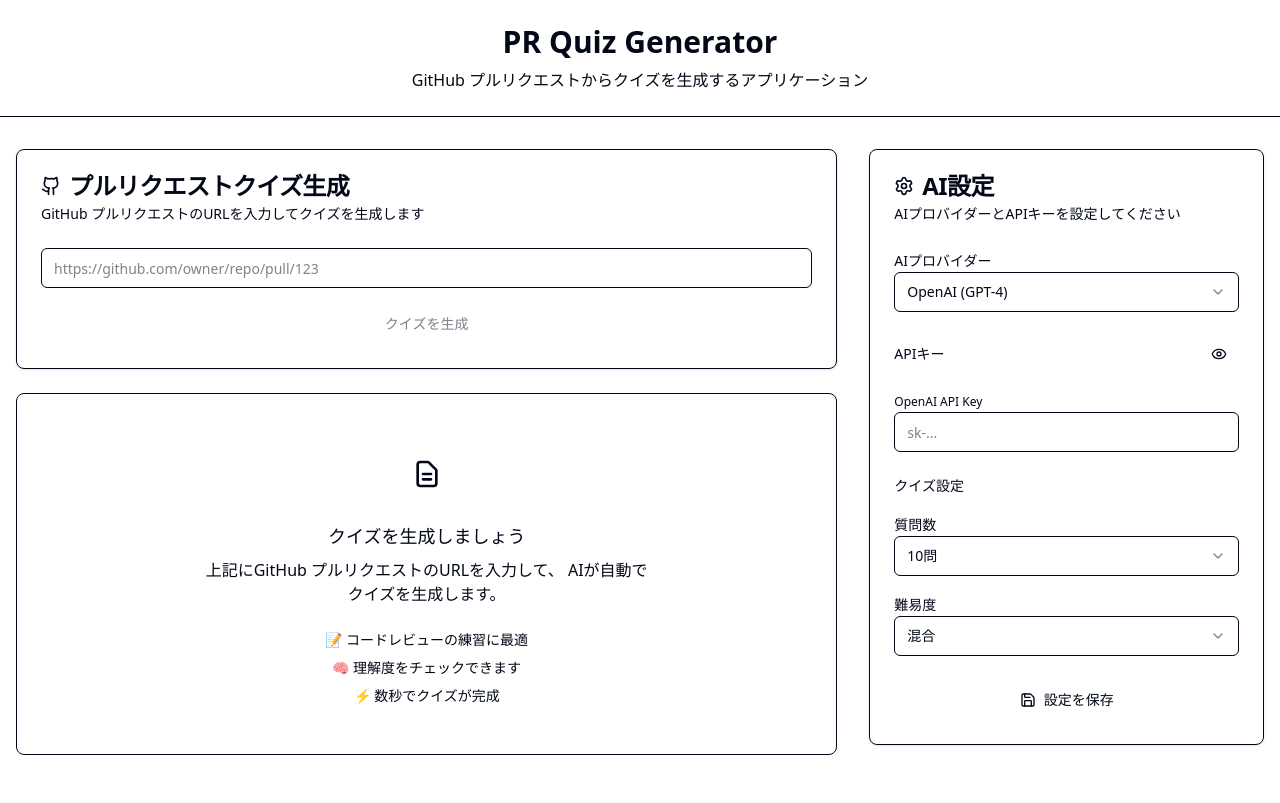
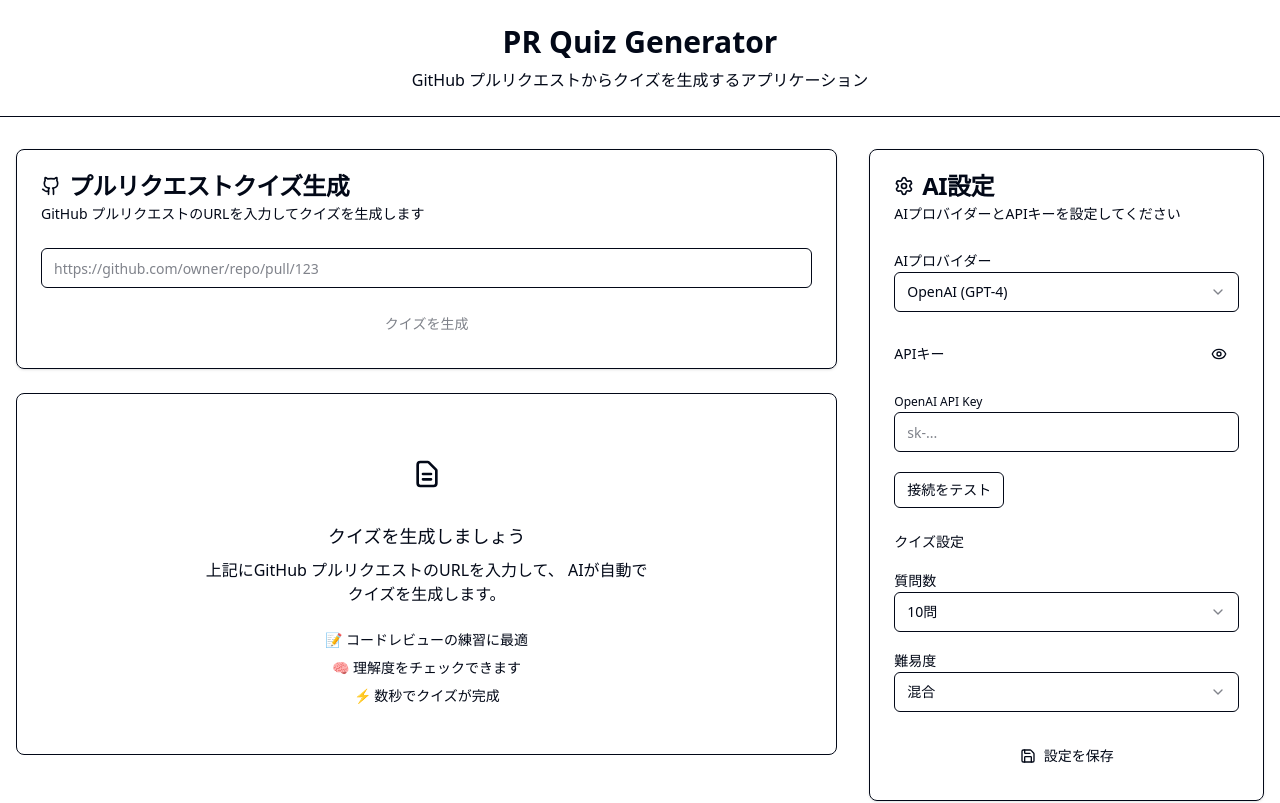
Before and after one commit to hirokita117/pr-quiz-generator, a React (Vite) app: page / in a window 1280 px wide. Shown: the top 803 px of the page. Built offline with nearby package versions, Linux system fonts and the light colour scheme; no server answers.

Commit message:
feat: 接続テスト

```diff
--- a/src/components/SettingsPanel.tsx
+++ b/src/components/SettingsPanel.tsx
@@ -4,8 +4,9 @@ import { Input } from '@/components/ui/input';
 import { Select, SelectContent, SelectItem, SelectTrigger, SelectValue } from '@/components/ui/select';
 import { Button } from '@/components/ui/button';
 import { useQuizStore } from '@/store/useQuizStore';
-import { Settings, Save, Eye, EyeOff } from 'lucide-react';
-import type { AIProvider } from '@/types';
+import { Settings, Save, Eye, EyeOff, Loader2, CheckCircle2, XCircle } from 'lucide-react';
+import type { AIProvider, QuizConfig } from '@/types';
+import { AIServiceFactory } from '@/services/ai';
 
 export const SettingsPanel: React.FC = () => {
   const { config, updateConfig } = useQuizStore();
@@ -14,6 +15,9 @@ export const SettingsPanel: React.FC = () => {
   const [googleKey, setGoogleKey] = useState(config.apiKeys?.google || '');
   const [localEndpoint, setLocalEndpoint] = useState(config.localLLM?.endpoint || 'http://localhost:11434');
   const [showKeys, setShowKeys] = useState(false);
+  const [isTesting, setIsTesting] = useState(false);
+  const [testStatus, setTestStatus] = useState<null | 'success' | 'error'>(null);
+  const [testMessage, setTestMessage] = useState<string | null>(null);
 
   // 設定をローカルストレージから読み込み
   useEffect(() => {
@@ -63,6 +67,47 @@ export const SettingsPanel: React.FC = () => {
     alert('設定が保存されました');
   };
 
+  const handleTestConnection = async () => {
+    setIsTesting(true);
+    setTestStatus(null);
+    setTestMessage(null);
+
+    try {
+      // 入力中の値を優先して、一時的な設定を組み立て
+      const testConfig: QuizConfig = {
+        ...config,
+        aiProvider: config.aiProvider,
+        apiKeys: {
+          openai: openaiKey,
+          google: googleKey,
+        },
+        localLLM: config.aiProvider === 'local'
+          ? {
+              endpoint: localEndpoint,
+              model: config.localLLM?.model || 'llama2',
+              apiKey: config.localLLM?.apiKey,
+            }
+          : config.localLLM,
+      };
+
+      const service = AIServiceFactory.create(testConfig);
+      const ok = await service.validateConnection();
+      if (ok) {
+        setTestStatus('success');
+        setTestMessage('認証と接続に成功しました。');
+      } else {
+        setTestStatus('error');
+        setTestMessage('接続に失敗しました。APIキーやエンドポイント設定を確認してください。');
+      }
+    } catch (e) {
+      setTestStatus('error');
+      const message = e instanceof Error ? e.message : '不明なエラーが発生しました';
+      setTestMessage(message);
+    } finally {
+      setIsTesting(false);
+    }
+  };
+
 
   return (
     <Card className="w-full h-fit">
@@ -94,7 +139,7 @@ export const SettingsPanel: React.FC = () => {
           </Select>
         </div>
 
-        {/* OpenAI APIキー */}
+        {/* OpenAI / Google APIキー */}
         {(config.aiProvider === 'openai' || config.aiProvider === 'google') && (
           <div className="space-y-4">
             <div className="flex items-center justify-between">
@@ -131,6 +176,34 @@ export const SettingsPanel: React.FC = () => {
                 />
               </div>
             )}
+
+            {/* 接続テスト */}
+            <div className="flex items-center gap-3 pt-1">
+              <Button
+                variant="outline"
+                size="sm"
+                onClick={handleTestConnection}
+                disabled={isTesting}
+              >
+                接続をテスト
+              </Button>
+              {isTesting && <Loader2 className="h-4 w-4 animate-spin text-muted-foreground" />}
+              {testStatus === 'success' && (
+                <div className="flex items-center gap-1 text-green-600 text-sm">
+                  <CheckCircle2 className="h-4 w-4" />
+                  <span>✅ 接続成功</span>
+                </div>
+              )}
+              {testStatus === 'error' && (
+                <div className="flex items-center gap-1 text-destructive text-sm">
+                  <XCircle className="h-4 w-4" />
+                  <span>❌ 接続に失敗</span>
+                </div>
+              )}
+            </div>
+            {testMessage && (
+              <p className="text-xs text-muted-foreground">{testMessage}</p>
+            )}
           </div>
         )}
 
@@ -147,6 +220,34 @@ export const SettingsPanel: React.FC = () => {
             <p className="text-xs text-muted-foreground">
               Ollamaサーバーのエンドポイントを指定してください
             </p>
+
+            {/* 接続テスト（ローカル） */}
+            <div className="flex items-center gap-3 pt-1">
+              <Button
+                variant="outline"
+                size="sm"
+                onClick={handleTestConnection}
+                disabled={isTesting}
+              >
+                接続をテスト
+              </Button>
+              {isTesting && <Loader2 className="h-4 w-4 animate-spin text-muted-foreground" />}
+              {testStatus === 'success' && (
+                <div className="flex items-center gap-1 text-green-600 text-sm">
+                  <CheckCircle2 className="h-4 w-4" />
+                  <span>✅ 接続成功</span>
+                </div>
+              )}
+              {testStatus === 'error' && (
+                <div className="flex items-center gap-1 text-destructive text-sm">
+                  <XCircle className="h-4 w-4" />
+                  <span>❌ 接続に失敗</span>
+                </div>
+              )}
+            </div>
+            {testMessage && (
+              <p className="text-xs text-muted-foreground">{testMessage}</p>
+            )}
           </div>
         )}
 
```
